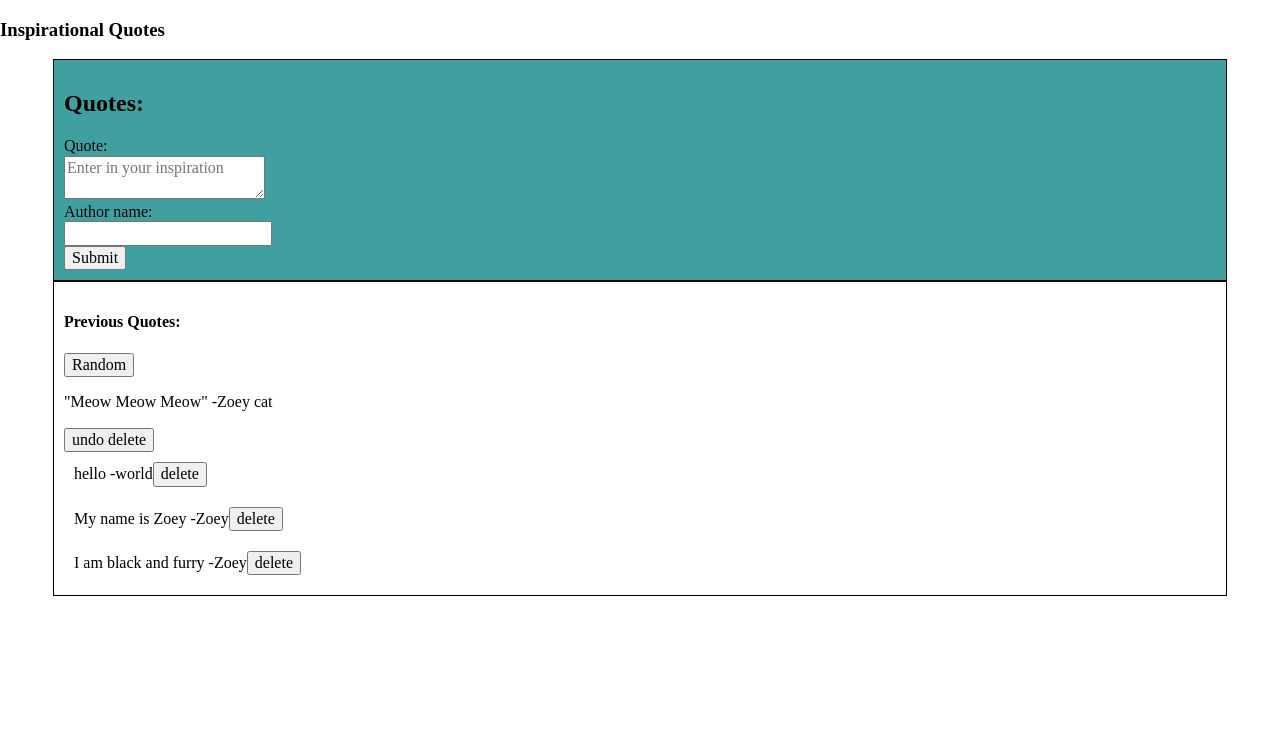
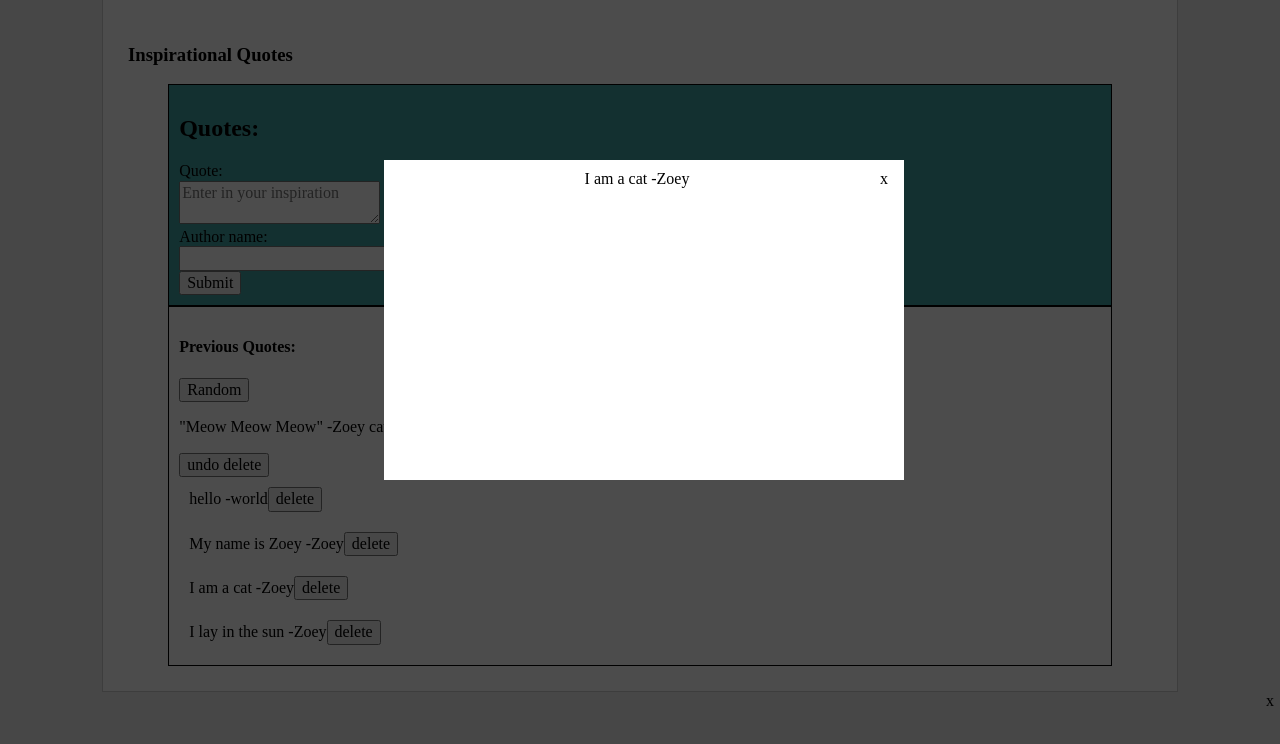
Before and after one commit to JenGates3255/JS18-InspirationalQuotes, a plain HTML site: page index.html in a window 1280 px wide. Both pictures are taken after a click on the button "Random". Drawn offline with nearby package versions, Linux system fonts and the light colour scheme.

Commit message:
Light box random

```diff
--- a/index.html
+++ b/index.html
@@ -7,11 +7,11 @@
   <link rel="stylesheet" type="text/css" href="main.css">
 </head>
 <body>
+	<div id='wrapper'>
 		<div>
    			 <h3 class="title"> Inspirational Quotes </h3>
 		</div>
 		<div class="mainContainer">
-
 	  		<h2> Quotes: </h2>
 			<form action="demo_form.asp" method="get">
   				Quote: <textarea class="quote"name="quotes" placeholder="Enter in your inspiration" required></textarea> <br>
@@ -26,17 +26,11 @@
   			<button id='random'> Random </button>
  			<p> "Meow Meow Meow" -Zoey cat </p>
  			<button class="undoDelete">undo delete</button>
-
-
+		</div>
 	</div>
 
 
-	<!-- <div>
-		<i>
-		<i>
-		<i>
-	</div>
-	 -->
+		<div class="close">x</div></div>
 
   <script src="http://cdnjs.cloudflare.com/ajax/libs/jquery/2.0.3/jquery.min.js"></script>
   <script src="main.js"></script>
--- a/main.css
+++ b/main.css
@@ -1,6 +1,57 @@
 .title {
 	/*color: #47B2B2;*/
 }
+body{
+	margin: 0;
+	padding: 0;
+	background: #efefef;
+	text-align:center;
+}
+
+
+#wrapper{
+	width: 80%;
+	margin:0 auto;
+	background:#fff;
+	text-align: left;
+	border: 1px solid #ccc;
+	border-top: none;
+	padding: 25px;
+	 /*Let's add some CSS3 styles, these will degrade gracefully in older browser and IE*/
+    /*border-radius:0 0 5px 5px;
+    -moz-border-radius:0 0 5px 5px;
+    -webkit-border-radius: 0 0 5px 5px;
+    box-shadow:0 0 5px #ccc;
+    -moz-box-shadow:0 0 5px #ccc;
+    -webkit-box-shadow:0 0 5px #ccc;*/
+}
+.box{
+	position: absolute;
+	top: 20%;
+	left: 30%;
+	width:500px;
+	height: 300px;
+	display: block;
+	background:#ffffff;
+	padding: 10px;
+}
+.close{
+	float: right;
+	margin-right: 6px;
+	cursor: pointer;
+}
+
+.lightboxstyle{
+	position: fixed;
+	top:0;
+	left: 0;
+	width: 100%;
+	height: 100%;
+	text-align: center;
+	background: rgba(0,0,0,.7);
+}
+
+
 .mainContainer{
 	border: thin solid black;
 	position: relative;
@@ -9,22 +60,18 @@
 	margin: auto;
 	background-color: #40A0A0;
 	color: black;
-
 }
 
 form {
 	width: 100px;
 	display: inline-table;
-
-
 }
 
 .quote{
-
 }
 .author{
+}
 
-}
 button.element {
 	background: none;
 	border: none;
@@ -38,7 +85,6 @@ button.element {
 	padding: 10px;
 	width: 90%;
 	margin: auto;
-
 }
 
 .star {
--- a/main.js
+++ b/main.js
@@ -14,7 +14,6 @@ var $undo = $('.undoDelete');
  var randomQuoteArray = [];
 
 
-
 var newQuote = function(quote, author){
  //concatinate two elements into one var - creating a new <p> within the dom
  // adding author and quote
@@ -22,6 +21,7 @@ var newQuote = function(quote, author){
  //1 way to concatenate
  	//var element = $("<p>" + quote + " - " + author + " <button> delete </button></p>");
  //2 way to string concatenate  (join multiple strings)
+ //
  	var fullQuote = quote + " -" + author;
  	var $element = $("<button>", {
  		'class': 'element',
@@ -30,25 +30,29 @@ var newQuote = function(quote, author){
  		).text(fullQuote);
  //
  //3 way to string concatenate
- //
- //
+
+
 // select author on click
 $element.on('click', function(){
+	var lightBox = $('<div class="lightboxstyle">');
+	var textBox = $('<div class="box"><div class="close">x</div></div>');
+	var fullLightBox = lightBox.append(textBox);
+	$('#wrapper').append(lightBox);
+
 	var author = $(this).attr('data-author');
-	// Attribute selector: .element[attributeName="value"]
 	var $quotes = $('.element[data-author="' + author + '"]');
 
-// if author is = to 'this(clicked)'
-	// for (var i = 0; i < quotes.length; i++) {
-	// 		alert(quotes.eq(i).attr('data-quote'));
-	// };
+		 $('.close').on('click', function(){
+		fullLightBox.hide();
+	})
+ // return all quotes by selected author
 	var quotes = [];
 	$quotes.each(function (index, element) {
-		quotes.push($(element).attr('data-quote'));
+		// quotes.push(($element).attr('data-quote'));
+		//
+		 textBox.append($(element).data("quote"));
+			console.log($(element).data("quote"));
 	});
-
-	console.log(quotes);
-
 });
 //
 // alert in seperate window
@@ -85,23 +89,35 @@ $element.on('click', function(){
  			});
  		});
 
-	// Add element to page
- 	 $(".secondBody").append($element);
-
- 	 // Add element to random array
- 	 randomQuoteArray.push(fullQuote);
+						// Add element to page
+ 	 					$(".secondBody").append($element);
+ 	 			// Add inout to random array
+ 	 			randomQuoteArray.push(fullQuote);
 };
+ // ({'position':fixed,'top':0,'left':0,'width':100%,'height':100%,'text-align':center,'background':rgba(0,0,0,.7)});
 
 $('#random').on('click', function(){
-	var randomQuote = randomQuoteArray[Math.floor(Math.random()*randomQuoteArray.length)];
-	alert(randomQuote);
+	var lightBox = $('<div class="lightboxstyle">');
+	var textBox = $('<div class="box"><div class="close">x</div></div>');
+	var fullLightBox = lightBox.append(textBox);
+	$('#wrapper').append(lightBox);
+
+	var randomQuote = randomQuoteArray[Math.floor(Math.random()*randomQuoteArray.length)]
+		textBox.append(randomQuote);
+		console.log(randomQuote);
+
+	$('.close').on('click', function(){
+		fullLightBox.hide();
+	})
 });
 
 //
 //
 	newQuote("hello", "world");
 	newQuote('My name is Zoey', 'Zoey');
-	newQuote('I am black and furry', 'Zoey');
+	newQuote('I am a cat', 'Zoey');
+	newQuote('I lay in the sun', 'Zoey')
+
 
 $('form').on('submit', function (event) {
 	event.preventDefault();
```
Lines whose indentation alone changed are shown as unchanged.
